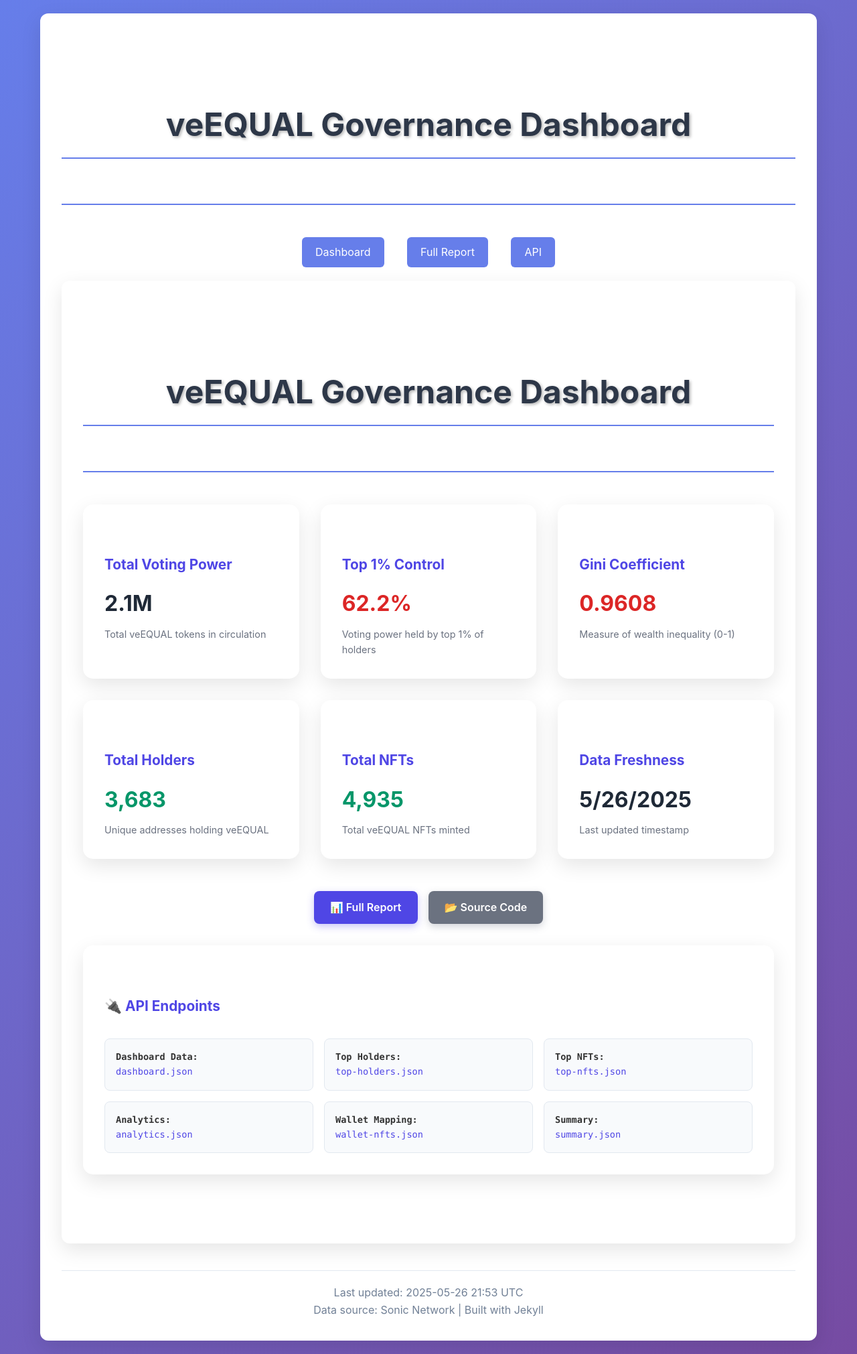
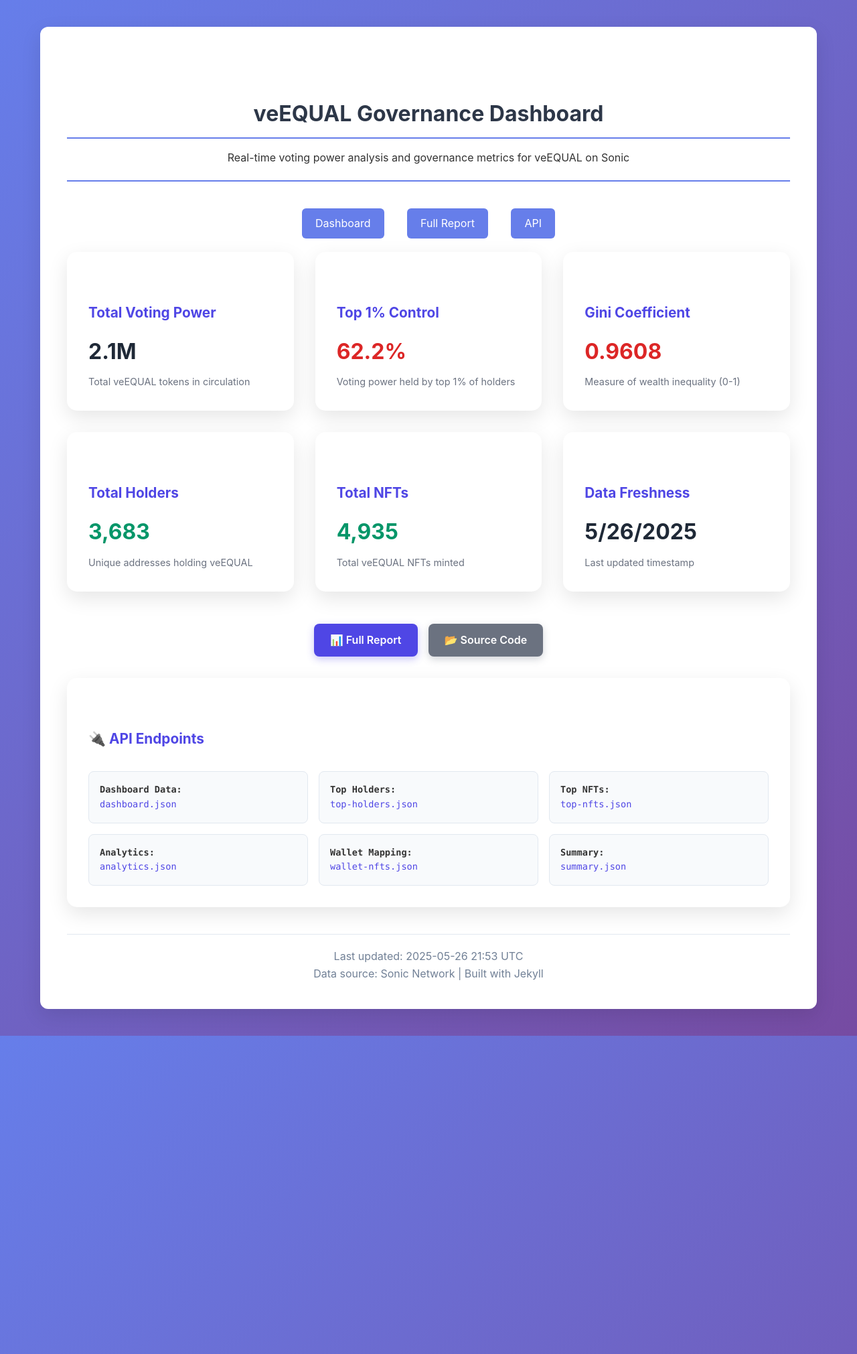
Before and after one commit to BeanieZombie/veEQUAL-dashboard, a Jekyll site: the page built from index.html, in a window 1280 px wide. Shown: the whole page at 67% size. Built offline with Jekyll 4.4.1, drawn with Linux system fonts in a browser that asks for light colours.

Commit message:
Fix duplicate header issue
- Removed duplicate header from index.html content since Jekyll layout already provides header
- Removed duplicate container div and footer that conflicted with layout
- Cleaned up CSS to work with Jekyll layout structure
- Eliminates multiple headers appearing on homepage

```diff
--- a/index.html
+++ b/index.html
@@ -17,29 +17,6 @@
         color: #333;
         background: linear-gradient(135deg, #667eea 0%, #764ba2 100%);
         min-height: 100vh;
-    }
-
-    .container {
-        max-width: 1200px;
-        margin: 0 auto;
-        padding: 2rem;
-    }
-
-    .header {
-        text-align: center;
-        color: white;
-        margin-bottom: 3rem;
-    }
-
-    .header h1 {
-        font-size: 3rem;
-        margin-bottom: 1rem;
-        text-shadow: 2px 2px 4px rgba(0,0,0,0.3);
-    }
-
-    .header p {
-        font-size: 1.2rem;
-        opacity: 0.9;
     }
 
     .dashboard-grid {
@@ -146,14 +123,6 @@
         text-decoration: underline;
     }
 
-    .footer {
-        text-align: center;
-        color: white;
-        opacity: 0.7;
-        margin-top: 3rem;
-        font-size: 0.9rem;
-    }
-
     .loading {
         text-align: center;
         color: #6b7280;
@@ -161,13 +130,7 @@
     }
 </style>
 
-<div class="container">
-    <div class="header">
-        <h1>veEQUAL Governance Dashboard</h1>
-        <p>Real-time analytics for Equalizer protocol governance</p>
-    </div>
-
-    <div class="dashboard-grid">
+<div class="dashboard-grid">
         <div class="card">
             <h3>Total Voting Power</h3>
             <div class="metric" id="totalVotingPower">Loading...</div>
@@ -240,11 +203,6 @@
         </div>
     </div>
 
-    <div class="footer">
-        <p>Powered by DuckDB • Built with Bun • Data sourced from Sonic blockchain</p>
-    </div>
-</div>
-
 <script>
     // Load dashboard data and populate metrics
     async function loadDashboardData() {
```
